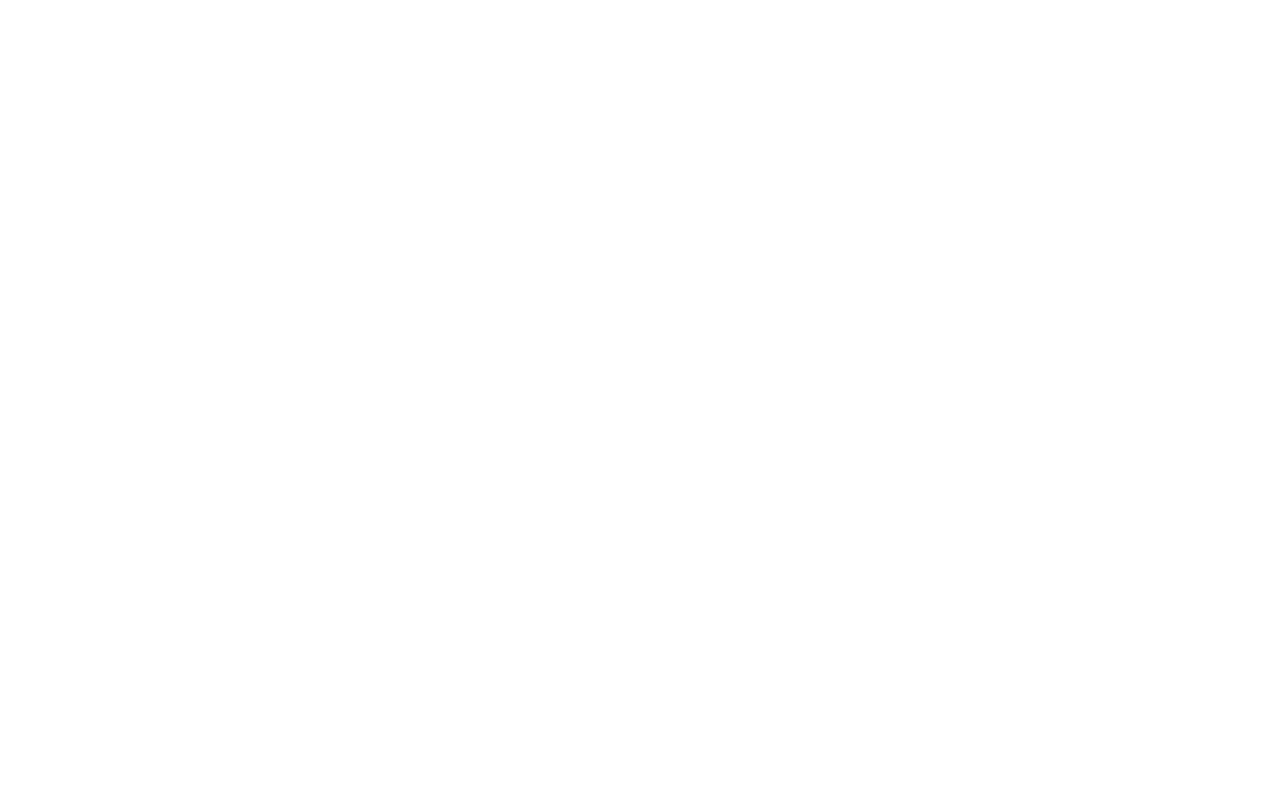
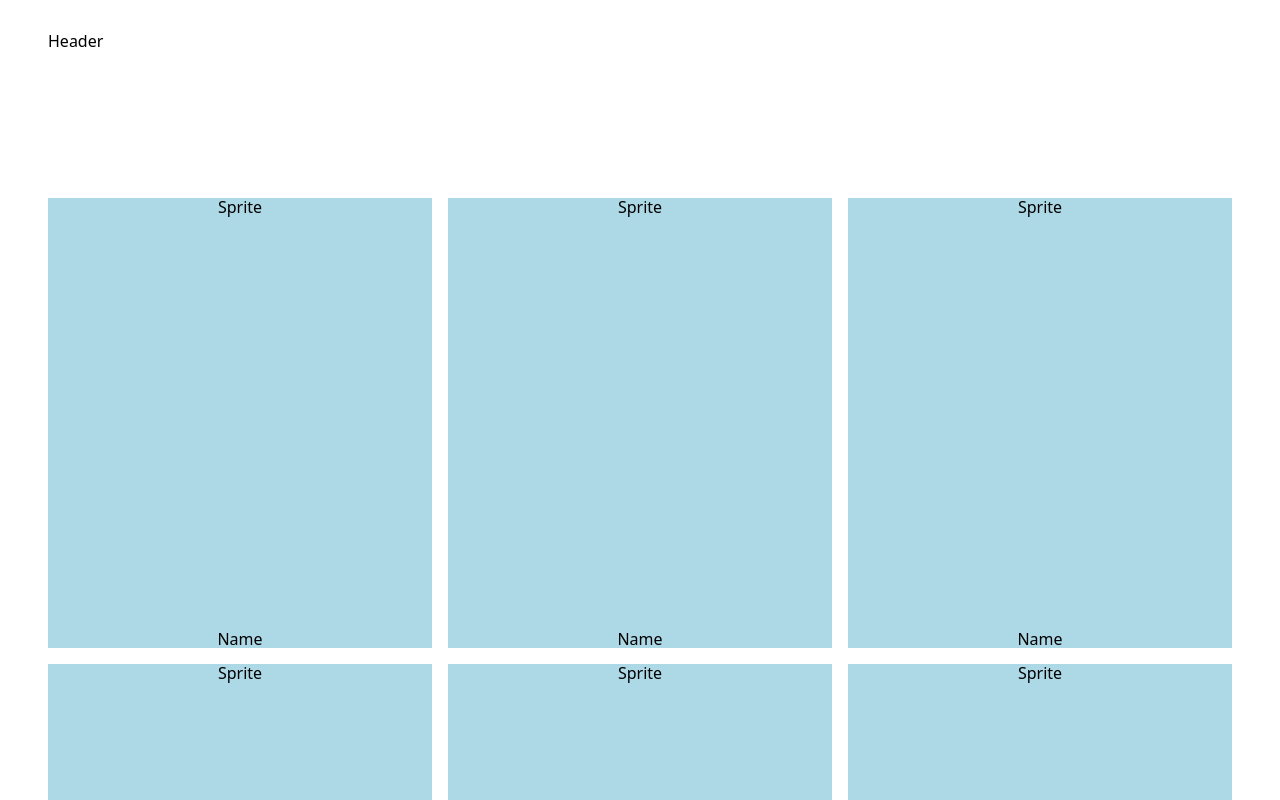
Before and after one commit to AlexS1302/memory-game, a React (Vite) app: page / in a window 1280 px wide. Shown: the top 800 px of the page. Built offline with nearby package versions, Linux system fonts and the light colour scheme.

Commit message:
Create initial cards & card layout

```diff
--- a/index.html
+++ b/index.html
@@ -2,7 +2,7 @@
 <html lang="en">
   <head>
     <meta charset="UTF-8" />
-    <link rel="icon" type="image/svg+xml" href="/vite.svg" />
+    <link rel="icon" href="favicon.svg"/>
     <meta name="viewport" content="width=device-width, initial-scale=1.0" />
     <title>Memory Game</title>
   </head>
--- a/src/App.css
+++ b/src/App.css
@@ -0,0 +1,27 @@
+.App {
+  display: grid;
+  grid-template-rows: 150px 2.5fr;
+  min-height: 100vh;
+  padding: 2rem 3rem;
+}
+
+
+.Game {
+  display: grid;
+  grid-template-columns: repeat(auto-fit, minmax(350px, 1fr));
+  grid-auto-rows: minmax(450px, 1fr);
+  justify-content: center;
+  gap: 1rem;
+  margin: 1rem 0rem;
+}
+
+.card {
+  background-color: lightblue;
+  display: flex;
+  flex-direction: column;
+  align-items: center;
+}
+
+.pokemon-sprite {
+  flex: 1;
+}
--- a/src/App.jsx
+++ b/src/App.jsx
@@ -1,8 +1,14 @@
-import { useState } from "react";
+import Header from "./Header";
+import Game from "./Game";
 import "./App.css";
 
 function App() {
-  return <div></div>;
+  return (
+    <div className="App">
+      <Header />
+      <Game />
+    </div>
+  );
 }
 
 export default App;
--- /dev/null
+++ b/src/Game.jsx
@@ -0,0 +1,25 @@
+import { useEffect, useState } from "react";
+
+function Game() {
+  const [cards, setCards] = useState([]);
+
+  useEffect(() => {
+    const newCards = Array.from({ length: 12 }, () => ({
+      id: crypto.randomUUID(),
+    }));
+    setCards(newCards);
+    console.log(newCards);
+  }, []);
+
+  return (
+    <div className="Game">
+      {cards.map((card) => (
+        <div key={card.id} className="card">
+          <div className="pokemon-sprite">Sprite</div>
+          <div className="pokemon-name">Name</div>
+        </div>
+      ))}
+    </div>
+  );
+}
+export default Game;
--- /dev/null
+++ b/src/Header.jsx
@@ -0,0 +1,4 @@
+function Header() {
+  return <div className="Header">Header</div>;
+}
+export default Header;
```
Also changed, not shown: public/favicon.svg (added), src/Cards.jsx (added).
